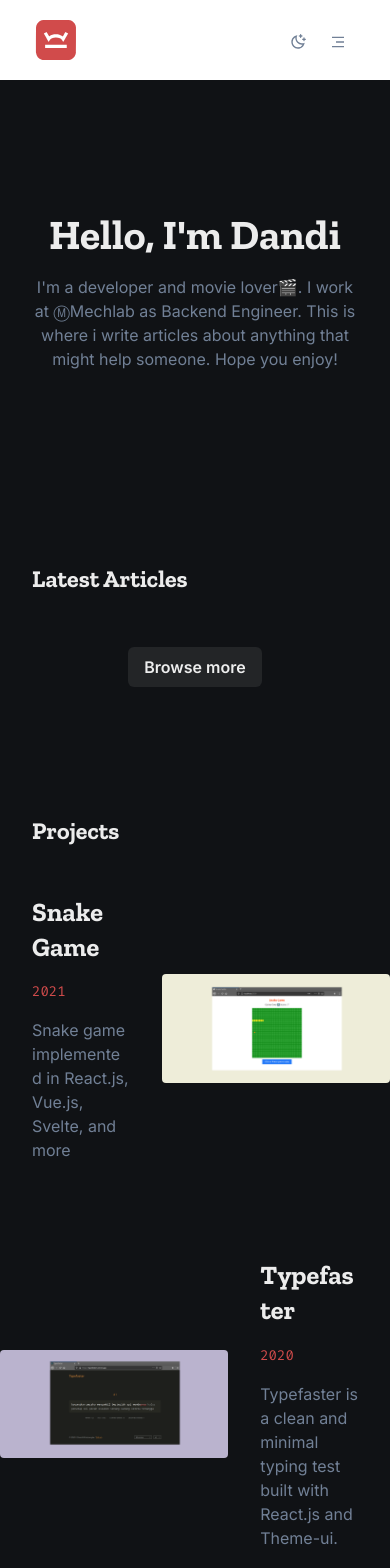
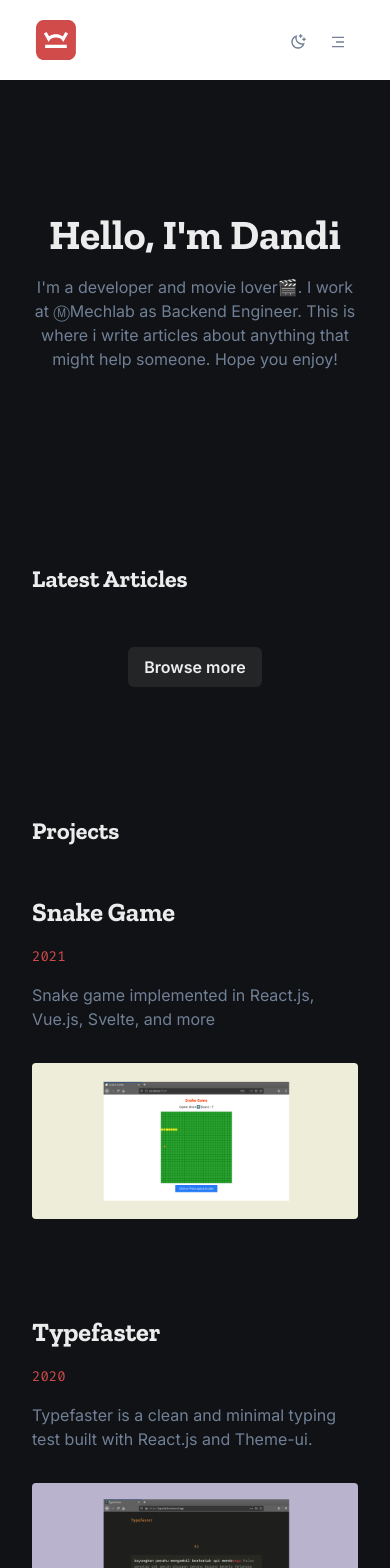
Before and after one commit to dandiws/dandiws.io, a Next.js app: page / in a window 390 px wide. Shown: the top 1568 px of the page. Built offline with nearby package versions, Linux system fonts and the light colour scheme.

Commit message:
fix responsive and color mode style

```diff
--- a/components/Blockquote.js
+++ b/components/Blockquote.js
@@ -1,15 +1,19 @@
+import { useColorModeValue } from '@chakra-ui/color-mode'
 import { Box } from '@chakra-ui/layout'
 
-const Blockquote = (props) => (
+const Blockquote = (props) => {
+  const bg = useColorModeValue('gray.100', 'dark.100')
+  return (
     <Box
+      bg={bg}
       borderLeftWidth="5px"
       borderLeftColor="accent"
-    bg="dark.100"
       py={3}
       px={5}
       as="blockquote"
       {...props}
     />
   )
+}
 
 export default Blockquote
--- a/components/ProjectItem.js
+++ b/components/ProjectItem.js
@@ -5,10 +5,22 @@ const ProjectItem = ({ project, reversed = false, ...props }) => {
   return (
     <Flex
       align="start"
-      flexDirection={reversed ? 'row-reverse' : 'row'}
+      flexDirection={{
+        base: 'column',
+        md: reversed ? 'row-reverse' : 'row'
+      }}
       alignItems="center"
     >
-      <Box width="30%" ml={reversed ? 8 : 0}>
+      <Box
+        width={{
+          base: '100%',
+          md: '40%'
+        }}
+        ml={{
+          base: 0,
+          md: reversed ? 8 : 0
+        }}
+      >
         <Heading
           _hover={(theme) => ({
             cursor: 'pointer',
@@ -16,7 +28,7 @@ const ProjectItem = ({ project, reversed = false, ...props }) => {
             textDecoration: 'underline'
           })}
           as="h3"
-          fontSize={['1.65rem']}
+          fontSize="1.65rem"
           mb={4}
         >
           <a href={project.url} target="__blank">
@@ -29,10 +41,17 @@ const ProjectItem = ({ project, reversed = false, ...props }) => {
         <Text color="gray.500">{project.summary}</Text>
       </Box>
       <Image
-        ml={reversed ? 0 : 8}
+        ml={{
+          base: 0,
+          md: reversed ? 0 : 8
+        }}
+        mt={{
+          base: 8,
+          md: 0
+        }}
         src={project.image_url}
         borderRadius="0.25rem"
-        width="70%"
+        width={['100%', '100%', '60%']}
       />
     </Flex>
   )
--- a/pages/404.js
+++ b/pages/404.js
@@ -4,11 +4,15 @@ import NextLink from 'next/link'
 import ArticleList from '../components/ArticleList'
 import { latestArticles } from '../utils/articles'
 import { useColorModeValue } from '@chakra-ui/color-mode'
+import Head from 'next/head'
 
 const NotFound = () => {
   const dividerColor = useColorModeValue('blackAlpha.200', 'whiteAlpha.200')
   return (
     <Container>
+      <Head>
+        <title>404 - Dandi Wiratsangka</title>
+      </Head>
       <Flex
         direction="column"
         align="center"
--- a/pages/blog.js
+++ b/pages/blog.js
@@ -5,6 +5,7 @@ import Container from '../components/Container'
 import { useCallback, useEffect, useState } from 'react'
 import ArticleList from '../components/ArticleList'
 import articles from '../utils/articles'
+import Head from 'next/head'
 
 const SearchInput = ({ searchQuery, onInputChange }) => {
   const inputBg = useColorModeValue('gray.100', 'dark.100')
@@ -39,6 +40,9 @@ export default function Blog () {
 
   return (
     <Container>
+      <Head>
+        <title>Blog - Dandi Wiratsangka</title>
+      </Head>
       <VStack spacing={10} align="start">
         <Box>
           <Heading as="h1" size="2xl" mb={3}>
```
Also changed, not shown: components/Author.js (+32 -12 lines). Lines whose indentation alone changed are shown as unchanged.
